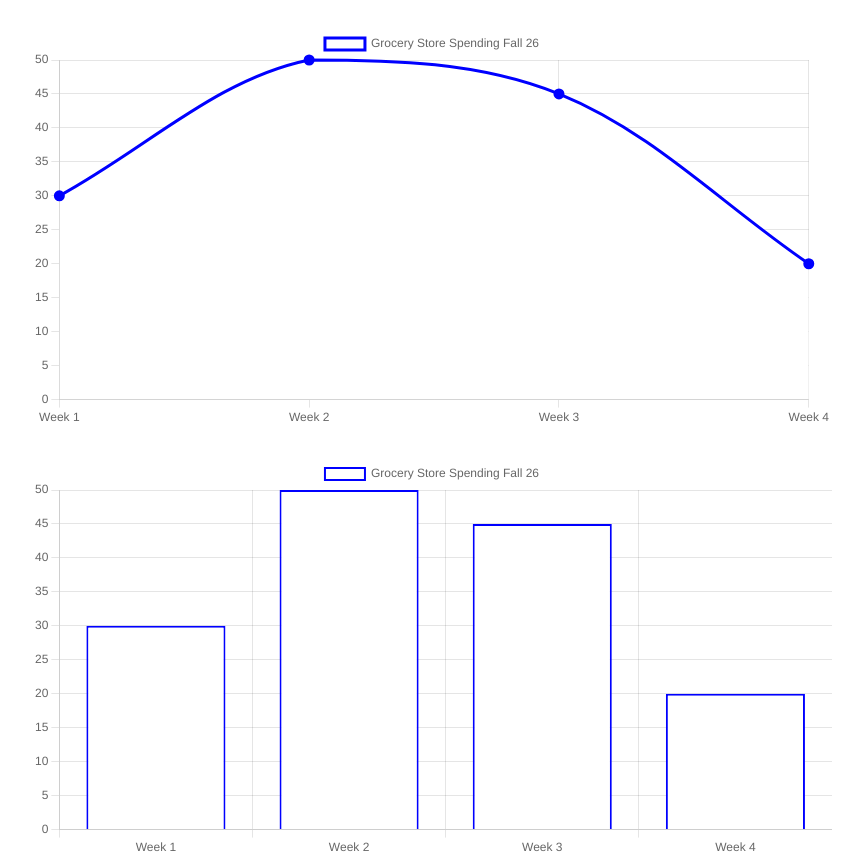
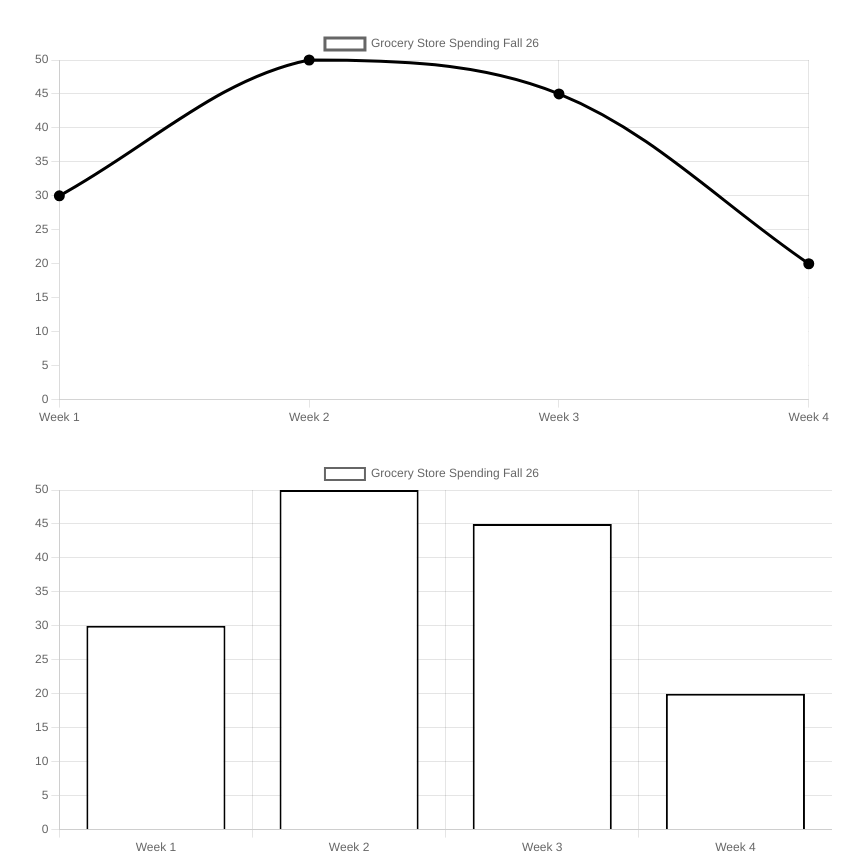
Before and after one commit to olahm3/Portfolio, a plain HTML site: page index.html in a window 1280 px wide. Shown: the part 1366-2227 px from the top of the page, without its empty margins (208-1071 px from the left). Drawn offline with nearby package versions, Linux system fonts and the light colour scheme.

Commit message:
Change border color to light green in charts

```diff
--- a/index.html
+++ b/index.html
@@ -53,13 +53,13 @@
         datasets: [{
           label: "Grocery Store Spending Fall 26",
           data: [30.00, 50.00, 45.00, 20.00],
-          borderColor: "blue",
+          borderColor: "light green",
           backgroundColor: "white",
           borderWidth: 3,
           fill: true,
           tension: 0.35,
           pointRadius: 4,
-          pointBackgroundColor: "blue"
+          pointBackgroundColor: "light green"
         }]
       },
       options: {
@@ -84,7 +84,7 @@
           label: "Grocery Store Spending Fall 26",
           data: [30.00, 50.00, 45.00, 20.00],
           backgroundColor: "white",
-          borderColor: "blue",
+          borderColor: "light green",
           borderWidth: 2
         }]
       },
```
